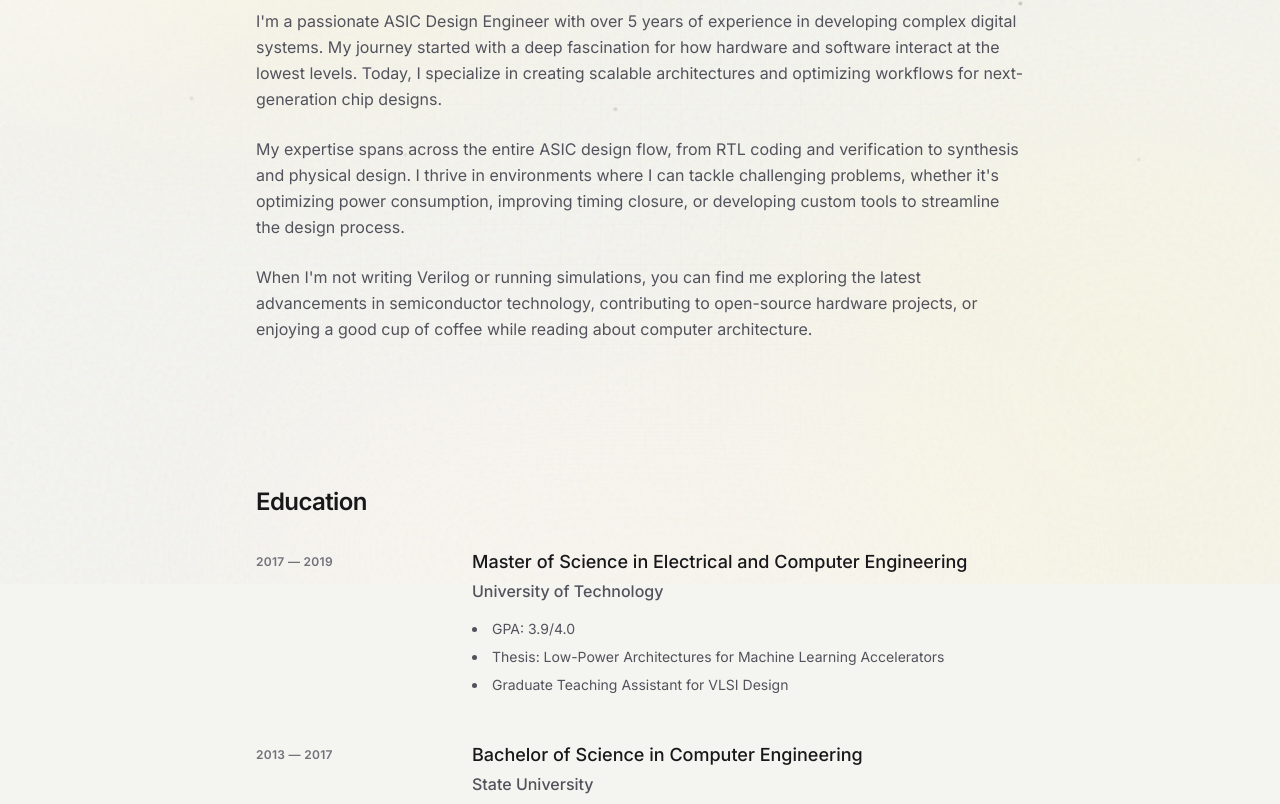
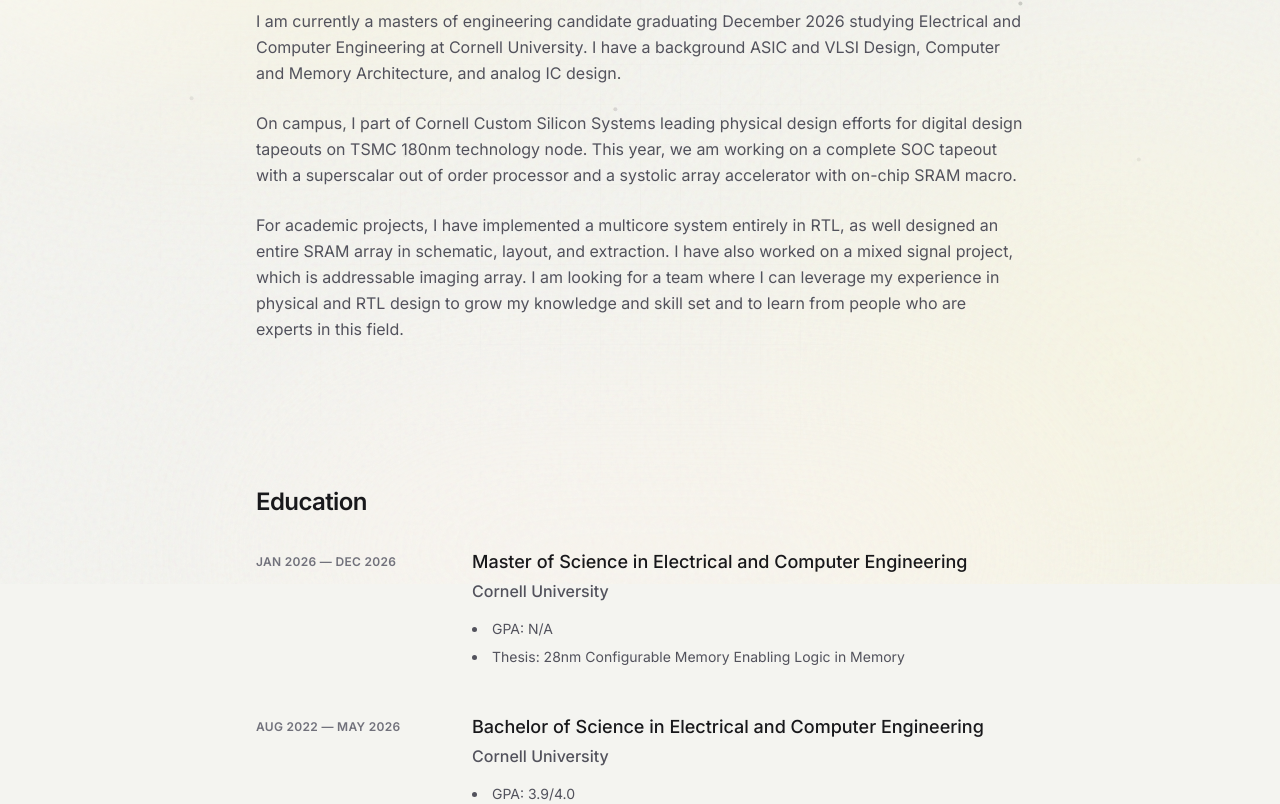
Before and after one commit to chene12/web, a React (Vite) app: page / in a window 1280 px wide. Shown: the part 216-1020 px from the top of the page. Built offline with nearby package versions, Linux system fonts and the light colour scheme; a web font is replaced by a local one.

Commit message:
Fix index.html merge conflict

```diff
--- a/src/components/About.tsx
+++ b/src/components/About.tsx
@@ -20,13 +20,21 @@
 
         <div className="space-y-6 text-zinc-600 leading-relaxed">
           <p>
-            I'm a passionate ASIC Design Engineer with over 5 years of experience in developing complex digital systems. My journey started with a deep fascination for how hardware and software interact at the lowest levels. Today, I specialize in creating scalable architectures and optimizing workflows for next-generation chip designs.
+            I am currently a masters of engineering candidate graduating December 2026 studying Electrical and Computer
+            Engineering at Cornell University. I have a background ASIC and VLSI Design, Computer and Memory Architecture,
+            and analog IC design.
           </p>
           <p>
-            My expertise spans across the entire ASIC design flow, from RTL coding and verification to synthesis and physical design. I thrive in environments where I can tackle challenging problems, whether it's optimizing power consumption, improving timing closure, or developing custom tools to streamline the design process.
+            On campus, I part of Cornell Custom Silicon Systems leading physical design efforts for digital design
+            tapeouts on TSMC 180nm technology node. This year, we am working on a complete SOC tapeout with a superscalar
+            out of order processor and a systolic array accelerator with on-chip SRAM macro.
           </p>
           <p>
-            When I'm not writing Verilog or running simulations, you can find me exploring the latest advancements in semiconductor technology, contributing to open-source hardware projects, or enjoying a good cup of coffee while reading about computer architecture.
+
+            For academic projects, I have implemented a multicore system entirely in RTL, as well designed an entire SRAM
+            array in schematic, layout, and extraction. I have also worked on a mixed signal project, which is
+            addressable imaging array. I am looking for a team where I can leverage my experience in physical and RTL
+            design to grow my knowledge and skill set and to learn from people who are experts in this field.
           </p>
         </div>
       </motion.div>
--- a/src/components/Contact.tsx
+++ b/src/components/Contact.tsx
@@ -15,18 +15,19 @@
         className="flex flex-col gap-6"
       >
         <p className="text-zinc-600 leading-relaxed max-w-2xl">
-          I'm always open to discussing new opportunities, interesting projects, or just chatting about computer architecture and ASIC design. Feel free to reach out!
+          I'm always open to discussing new opportunities, interesting projects, or just chatting about computer
+          architecture and ASIC design. Feel free to reach out!
         </p>
         <div className="flex items-center gap-6 mt-4">
-          <a href="https://linkedin.com" target="_blank" rel="noreferrer" className="flex items-center gap-2 text-zinc-600 hover:text-emerald-600 transition-colors font-medium">
+          <a href="https://www.linkedin.com/in/edwin-chen-85aa03210/" target="_blank" rel="noreferrer" className="flex items-center gap-2 text-zinc-600 hover:text-emerald-600 transition-colors font-medium">
             <Linkedin className="w-5 h-5" />
             <span>LinkedIn</span>
           </a>
-          <a href="https://github.com" target="_blank" rel="noreferrer" className="flex items-center gap-2 text-zinc-600 hover:text-emerald-600 transition-colors font-medium">
+          <a href="https://github.com/chene12" target="_blank" rel="noreferrer" className="flex items-center gap-2 text-zinc-600 hover:text-emerald-600 transition-colors font-medium">
             <Github className="w-5 h-5" />
             <span>GitHub</span>
           </a>
-          <a href="mailto:hello@example.com" className="flex items-center gap-2 text-zinc-600 hover:text-emerald-600 transition-colors font-medium">
+          <a href="mailto:ec769@cornell.edu" className="flex items-center gap-2 text-zinc-600 hover:text-emerald-600 transition-colors font-medium">
             <Mail className="w-5 h-5" />
             <span>Email</span>
           </a>
--- a/src/components/Education.tsx
+++ b/src/components/Education.tsx
@@ -3,22 +3,21 @@
 const educationData = [
   {
     degree: "Master of Science in Electrical and Computer Engineering",
-    school: "University of Technology",
-    date: "2017 — 2019",
+    school: "Cornell University",
+    date: "Jan 2026 — Dec 2026",
     achievements: [
-      "GPA: 3.9/4.0",
-      "Thesis: Low-Power Architectures for Machine Learning Accelerators",
-      "Graduate Teaching Assistant for VLSI Design",
+      "GPA: N/A",
+      "Thesis: 28nm Configurable Memory Enabling Logic in Memory",
     ],
   },
   {
-    degree: "Bachelor of Science in Computer Engineering",
-    school: "State University",
-    date: "2013 — 2017",
+    degree: "Bachelor of Science in Electrical and Computer Engineering",
+    school: "Cornell University",
+    date: "Aug 2022 — May 2026",
     achievements: [
-      "GPA: 3.8/4.0",
+      "GPA: 3.9/4.0",
       "Dean's List all semesters",
-      "President of the IEEE Student Chapter",
+      "Cornell Custom Silicon Systems, Physical Design",
     ],
   },
 ];
```
